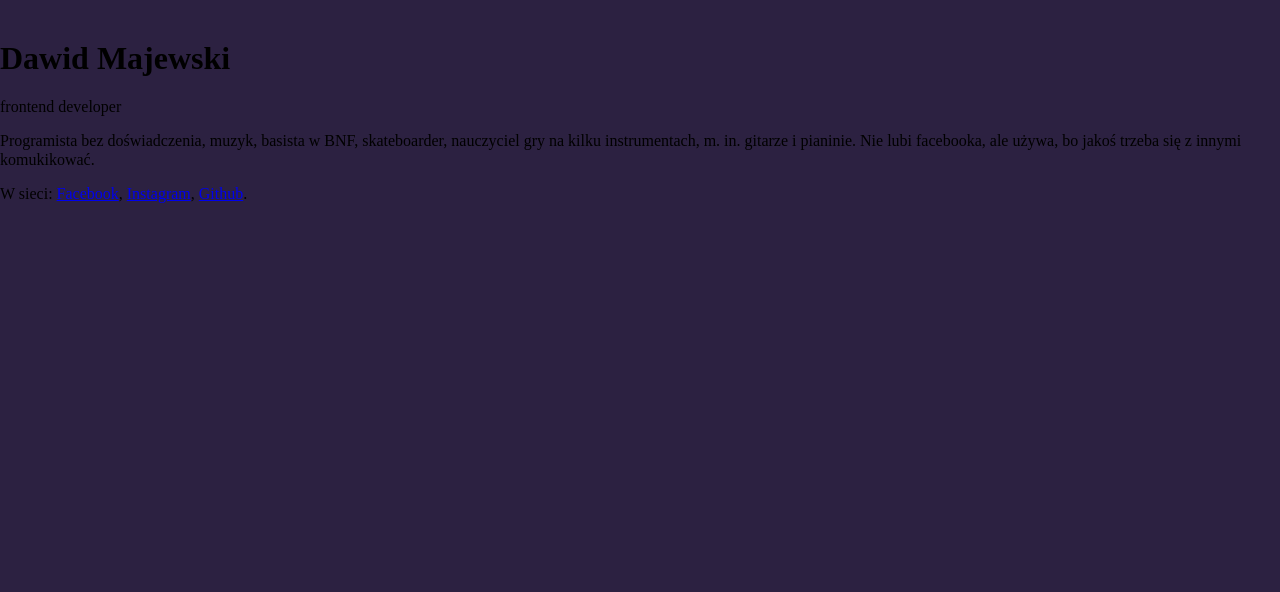
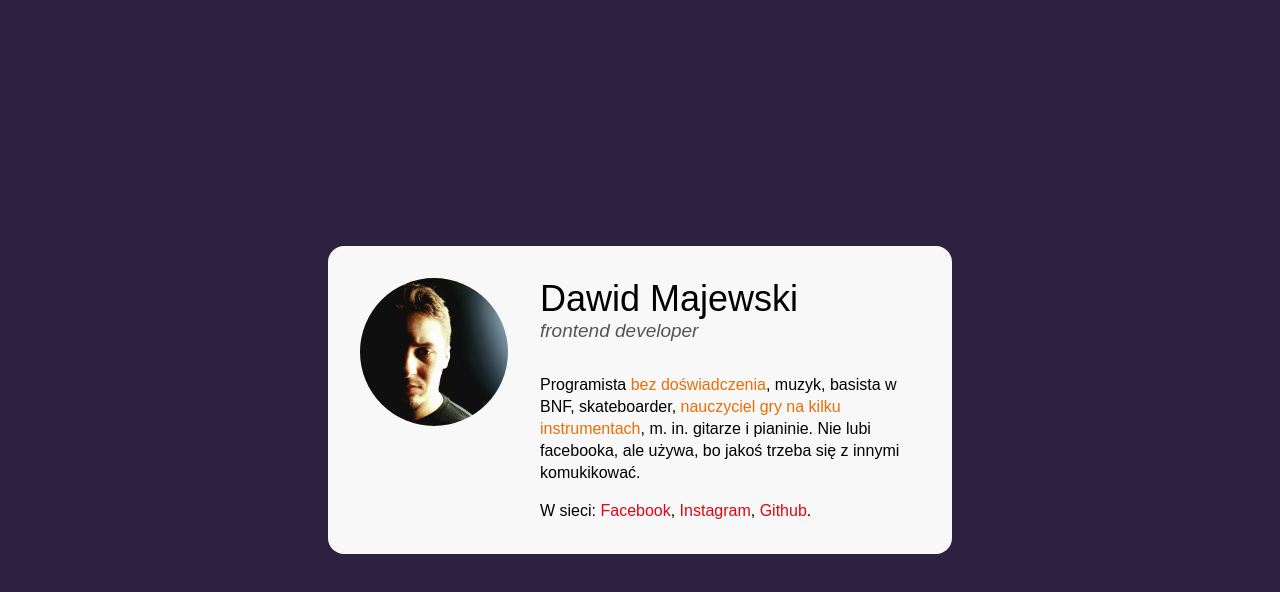
Before and after one commit to DawidMajewski1991/business-card, a plain HTML site: page index.html in a window 1280 px wide. Drawn offline with Linux system fonts and the light colour scheme.

Commit message:
feat: styles

```diff
--- a/css/style.css
+++ b/css/style.css
@@ -8,4 +8,66 @@ html {
 
 body {
     background: #2C2141;
+    height: 100vh;
+    display: flex;
+    padding: 16px;
+    align-items: center;
+    justify-content: center;
+    font-family: Arial, Helvetica, sans-serif;
+
 }
+
+.card {
+    background: #F8F8F8;
+    border-radius: 16px;
+    max-width: 624px;
+    width: 100%;
+    padding: 32px;
+
+}
+.person {
+    display: flex;
+    align-items: flex-start;
+}
+
+.person__header {
+    margin-bottom: 32px;
+}
+
+.person__photo {
+    border-radius: 100%;
+    height: 148px;
+    width: 148px;
+    margin-right: 32px;
+}
+
+.person__name {
+    margin: 0;
+    font-weight: normal;
+    font-size: 36px;
+}
+
+.person__position {
+    font-style: italic;
+    color: #545454;
+    font-size: 19px;
+}
+
+.person__description {
+    font-size: 16px;
+    line-height: 22px;
+}
+
+.person__description--last {
+    margin-bottom: 0;
+}
+
+.person__special {
+    color: #ED6D05;
+    font-weight: normal;
+}
+
+.person__link {
+    color: #E20613;
+    text-decoration: none;
+}
--- a/index.html
+++ b/index.html
@@ -13,23 +13,23 @@
 <body>
     <main class="card">
         <article class="person">
-            <img class="preson__photo" src="" alt="">
+            <img class="person__photo" src="img/dawid_majewski.jpg" alt="Dawid Majewski" title="Dawid Majewski">
             <div>
                 <header class="person__header">
-                    <h1>
+                    <h1 class="person__name">
                         Dawid Majewski
                     </h1>
                     <span class="person__position">frontend developer</span>
                 </header>
                 <p class="person__description">
-                    Programista bez doświadczenia, muzyk, basista w BNF, skateboarder, nauczyciel gry na kilku
-                    instrumentach, m. in. gitarze i pianinie. Nie lubi facebooka, ale używa, bo jakoś trzeba się z
+                    Programista <strong class="person__special">bez doświadczenia</strong>, muzyk, basista w BNF, skateboarder, <strong class="person__special">nauczyciel gry na kilku
+                    instrumentach</strong>, m. in. gitarze i pianinie. Nie lubi facebooka, ale używa, bo jakoś trzeba się z
                     innymi komukikować.
 
                 </p>
-                <p class="person__description">
-                    W sieci: <a href="#" class="person__link">Facebook</a>, <a href="#" class="person__link">Instagram</a>, <a href="#"
-                        class="person__link">Github</a>.
+                <p class="person__description person__description--last">
+                    W sieci: <a href="#" class="person__link">Facebook</a>, <a href="#"
+                    class="person__link">Instagram</a>, <a href="#" class="person__link">Github</a>.
                 </p>
             </div>
 
```
Also changed, not shown: img/dawid_majewski.jpg (added).
